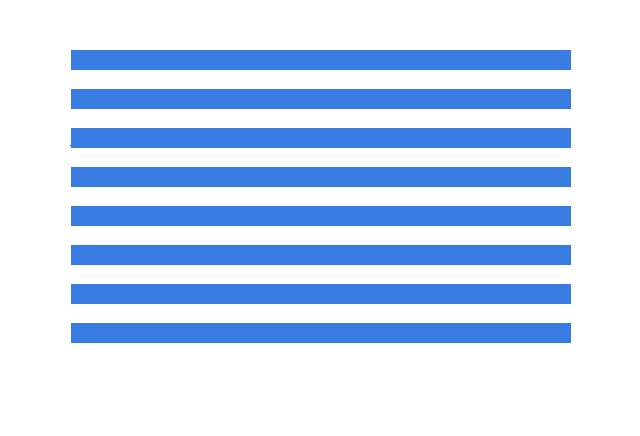
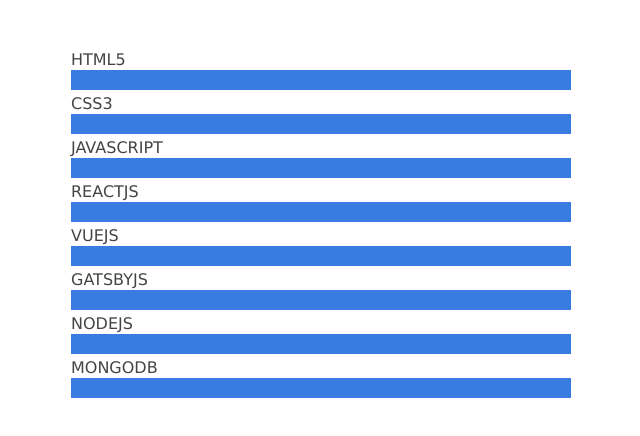
Before and after one commit to jelsonjay/progress-bar, a plain HTML site: page index.html in a window 1280 px wide. Shown: the whole page, without its empty margins (319-959 px from the left). Drawn offline with Linux system fonts and the light colour scheme.

Commit message:
Update style.css

```diff
--- a/css/style.css
+++ b/css/style.css
@@ -20,14 +20,14 @@
     position: relative;
     list-style: none;
     font-weight: 300;
-    margin: 20px 0;
+    margin: 25px 0;
     text-transform: uppercase;
 }
 
 li::before {
     content: '';
     position: absolute;
-    top: 0;
+    top: calc(100% + 1px);
     left: 0;
     width: 100%;
     height: 20px;
```
